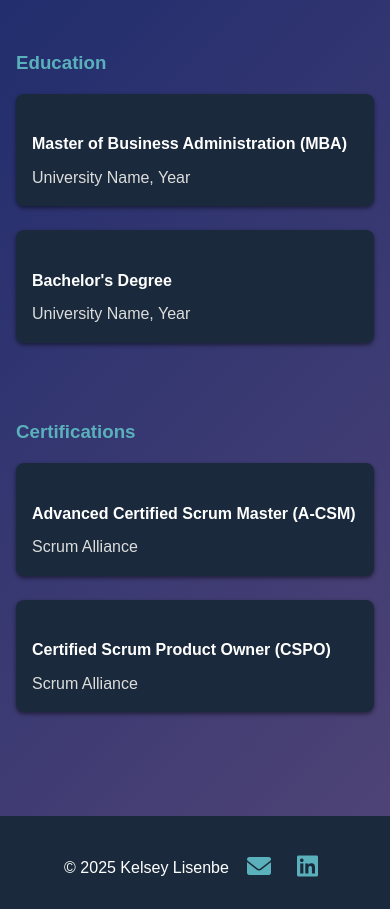
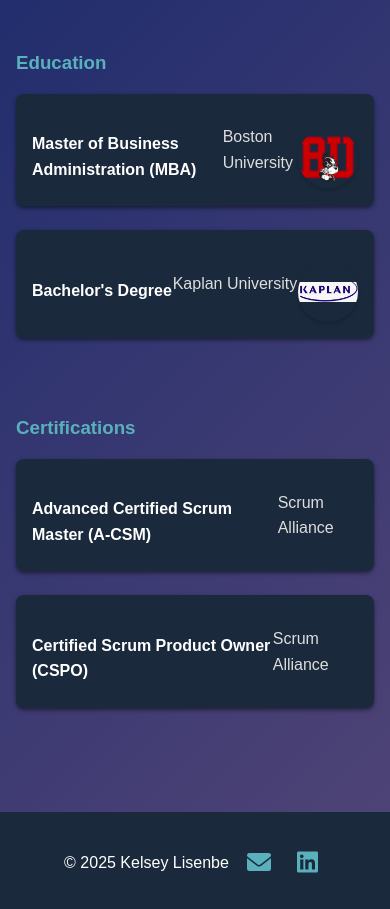
Before and after one commit to klbrynn/klbrynn.github.io, a plain HTML site: page index.html in a window 390 px wide. Shown: the part 5000-5909 px from the top of the page. Drawn offline with Linux system fonts and the light colour scheme.

Commit message:
styles, school image addition

```diff
--- a/css/styles.css
+++ b/css/styles.css
@@ -10,28 +10,36 @@
 }
 
 header h1 .certifications {
-  display: block; /* Ensures it takes up its own line */
-  margin-top: 5px; /* Adds space between name and certs */
+  display: block;
+  /* Ensures it takes up its own line */
+  margin-top: 5px;
+  /* Adds space between name and certs */
   font-size: 0.75em;
   font-weight: normal;
 }
 
-*, *::before, *::after {
+*,
+*::before,
+*::after {
   box-sizing: inherit;
 }
 
 header {
   text-align: center;
-  padding: 3rem 1rem; /* Increased padding for better spacing */
+  padding: 3rem 1rem;
+  /* Increased padding for better spacing */
   background: linear-gradient(135deg, #1A2A6C, #4E4376);
   box-shadow: 0 4px 8px rgba(0, 0, 0, 0.3);
   transition: padding 0.3s ease;
 }
 
 header h1 {
-  font-family: 'Montserrat', sans-serif; /* Modern font */
-  font-size: clamp(2.5rem, 6vw, 4rem); /* Fluid font size */
-  margin: 0 0 0.5rem 0; /* Added bottom margin */
+  font-family: 'Montserrat', sans-serif;
+  /* Modern font */
+  font-size: clamp(2.5rem, 6vw, 4rem);
+  /* Fluid font size */
+  margin: 0 0 0.5rem 0;
+  /* Added bottom margin */
   font-weight: 800;
   letter-spacing: 1.2px;
   line-height: 1.2;
@@ -39,8 +47,10 @@
 }
 
 header p {
-  font-family: 'Raleway', sans-serif; /* Modern font */
-  font-size: clamp(1rem, 2.5vw, 1.3rem); /* Fluid font size */
+  font-family: 'Raleway', sans-serif;
+  /* Modern font */
+  font-size: clamp(1rem, 2.5vw, 1.3rem);
+  /* Fluid font size */
   margin-top: 0.5rem;
   opacity: 0.8;
   transition: font-size 0.3s ease;
@@ -130,6 +140,54 @@
   background: #1A2A3C;
 }
 
+.item {
+  display: flex; /* Use flexbox for layout */
+  align-items: center; /* Vertically align items */
+  justify-content: space-between; /* Distribute space evenly */
+  position: relative;
+  padding: 1rem;
+  background-color: #1A2A3C;
+  border-radius: 8px;
+  box-shadow: 0 2px 4px rgba(0, 0, 0, 0.5);
+  margin-bottom: 1.5rem;
+}
+
+.item h4 {
+  margin-bottom: 0.5rem;
+  font-weight: 600;
+  color: white;
+}
+
+.item p {
+  margin: 0;
+  color: #ddd;
+}
+
+.image-container {
+  width: 60px; /* Adjust as needed */
+  height: 60px; /* Adjust as needed */
+  border-radius: 50%;
+  overflow: hidden;
+  transform: rotate(5deg);
+  box-shadow: 0 2px 4px rgba(0, 0, 0, 0.2);
+  flex-shrink: 0; /* Prevent image container from shrinking */
+}
+
+.image-container img {
+  width: 100%;
+  height: 100%;
+  object-fit: contain;
+}
+
+/* Responsive Design (adjust as needed) */
+@media (max-width: 768px) {
+  .image-container {
+      width: 50px;
+      height: 50px;
+      transform: rotate(0); /* Remove rotation on mobile */
+  }
+}
+
 /* Responsive Design */
 @media (max-width: 1024px) {
   .timeline-item {
@@ -217,13 +275,15 @@
 }
 
 .actions-container {
-  display: inline-block; /* Makes it take only needed space */
+  display: inline-block;
+  /* Makes it take only needed space */
 }
 
 .resume-button {
   display: inline-block;
   padding: 1rem 2rem;
-  background-color: #5AB1BB; /* Or any color you like */
+  background-color: #5AB1BB;
+  /* Or any color you like */
   color: white;
   text-decoration: none;
   border-radius: 8px;
@@ -233,7 +293,8 @@
 }
 
 .resume-button:hover {
-  background-color: #4A98A2; /* Slightly darker on hover */
+  background-color: #4A98A2;
+  /* Slightly darker on hover */
   transform: translateY(-3px);
   box-shadow: 0 6px 10px rgba(0, 0, 0, 0.3);
 }
@@ -247,12 +308,15 @@
 }
 
 #about {
-  position: relative; /* Needed for absolute positioning of button on smaller screens*/
+  position: relative;
+  /* Needed for absolute positioning of button on smaller screens*/
 }
 
 .resume-container {
-  text-align: center; /* Center the button */
-  margin-top: 2rem; /* Add some space above the button */
+  text-align: center;
+  /* Center the button */
+  margin-top: 2rem;
+  /* Add some space above the button */
 }
 
 .resume-button {
@@ -279,6 +343,7 @@
     padding: 0.8rem 1.5rem;
     font-size: 0.9rem;
   }
+
   .resume-container {
     position: absolute;
     bottom: 10px;
@@ -286,27 +351,36 @@
     transform: translateX(-50%);
     width: 100%;
   }
+
   #about p {
-      margin-bottom: 70px; /* give space for the button */
+    margin-bottom: 70px;
+    /* give space for the button */
   }
 }
 
 footer a {
-  color: #5AB1BB; /* A color that matches your theme */
-  text-decoration: none; /* Remove underline */
-  font-weight: 600; /* Make it slightly bolder */
-  transition: color 0.3s ease; /* Smooth color transition on hover */
+  color: #5AB1BB;
+  /* A color that matches your theme */
+  text-decoration: none;
+  /* Remove underline */
+  font-weight: 600;
+  /* Make it slightly bolder */
+  transition: color 0.3s ease;
+  /* Smooth color transition on hover */
 }
 
 footer a:hover {
-  color: #4A98A2; /* Slightly darker on hover */
+  color: #4A98A2;
+  /* Slightly darker on hover */
 }
 
 
 #education-certifications {
-  background: linear-gradient(135deg, #1A2A6C, #4E4376); /* matching header gradient */
+  background: linear-gradient(135deg, #1A2A6C, #4E4376);
+  /* matching header gradient */
   padding: 3rem 1rem;
-  color: white; /* matching header text color */
+  color: white;
+  /* matching header text color */
 }
 
 #education-certifications h2 {
@@ -324,12 +398,14 @@
   margin: 0 auto;
 }
 
-.education, .certification-list {
+.education,
+.certification-list {
   width: 45%;
   margin-bottom: 2rem;
 }
 
-.education h3, .certification-list h3 {
+.education h3,
+.certification-list h3 {
   font-weight: 600;
   margin-bottom: 1rem;
   color: #5AB1BB;
@@ -338,7 +414,8 @@
 .item {
   margin-bottom: 1.5rem;
   padding: 1rem;
-  background-color: #1A2A3C; /* matching timeline item background */
+  background-color: #1A2A3C;
+  /* matching timeline item background */
   border-radius: 8px;
   box-shadow: 0 2px 4px rgba(0, 0, 0, 0.5);
 }
@@ -356,16 +433,32 @@
 
 /* Responsive Design */
 @media (max-width: 768px) {
-  .education, .certification-list {
+
+  .education,
+  .certification-list {
     width: 100%;
+  }
+
+  @media (max-width: 768px) {
+    .image-container {
+      position: static;
+      /* Remove absolute positioning on mobile */
+      margin-top: 1rem;
+      width: 60px;
+      height: 60px;
+      transform: rotate(0);
+      /* Remove rotation on mobile */
+    }
   }
 }
 
 footer a {
   color: #5AB1BB;
   text-decoration: none;
-  font-size: 1.5rem; /* Adjust icon size */
-  margin: 0 0.5rem; /* Add spacing between icons */
+  font-size: 1.5rem;
+  /* Adjust icon size */
+  margin: 0 0.5rem;
+  /* Add spacing between icons */
   transition: color 0.3s ease;
 }
 
@@ -374,8 +467,12 @@
 }
 
 footer p {
-  display: flex; /*Use flexbox to align items*/
-  justify-content: center; /*center the icons*/
-  align-items: center; /*center the icons*/
-  gap: 10px; /* add space between text and icons */
+  display: flex;
+  /*Use flexbox to align items*/
+  justify-content: center;
+  /*center the icons*/
+  align-items: center;
+  /*center the icons*/
+  gap: 10px;
+  /* add space between text and icons */
 }
--- a/index.html
+++ b/index.html
@@ -180,13 +180,19 @@
             <h3>Education</h3>
             <div class="item">
                 <h4>Master of Business Administration (MBA)</h4>
-                <p>University Name, Year</p>
+                <p>Boston University</p>
+                <div class="image-container">
+                    <img src="images/Boston-U.png" alt="Boston University Logo">
+                </div>
             </div>
             <div class="item">
                 <h4>Bachelor's Degree</h4>
-                <p>University Name, Year</p>
+                <p>Kaplan University</p>
+                <div class="image-container">
+                    <img src="images/kaplan.png" alt="Kaplan University Logo">
+                </div>
             </div>
-            </div>
+        </div>
         <div class="certification-list">
             <h3>Certifications</h3>
             <div class="item">
@@ -197,9 +203,9 @@
                 <h4>Certified Scrum Product Owner (CSPO)</h4>
                 <p>Scrum Alliance</p>
             </div>
-            </div>
+        </div>
     </div>
-</section>
+    </section>
 
 <footer>
   <p>&copy; 2025 Kelsey Lisenbe
@@ -213,5 +219,6 @@
 </footer>
 
 
+
 </body>
 </html>
```
Also changed, not shown: images/Boston-U.png (added), images/kaplan.png (added). Lines whose indentation alone changed are shown as unchanged.
